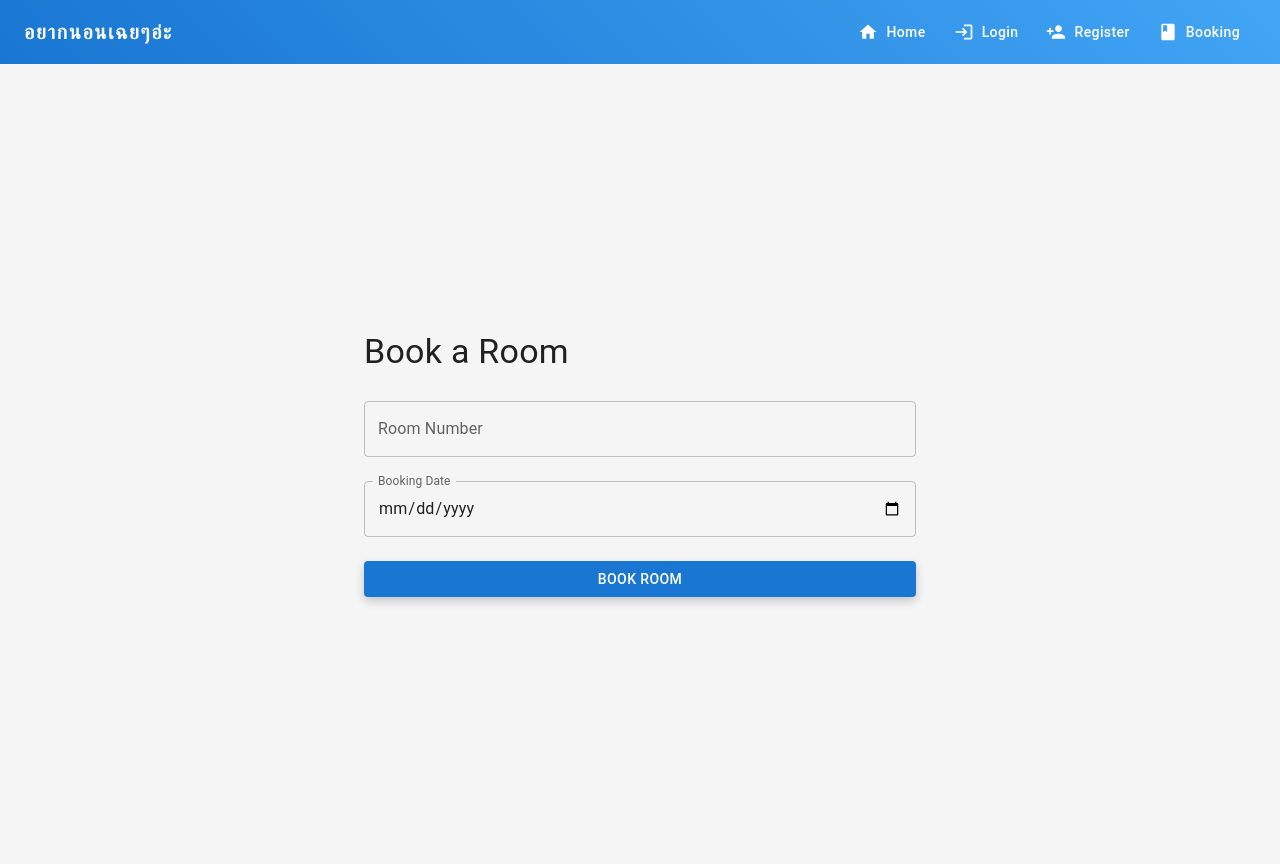
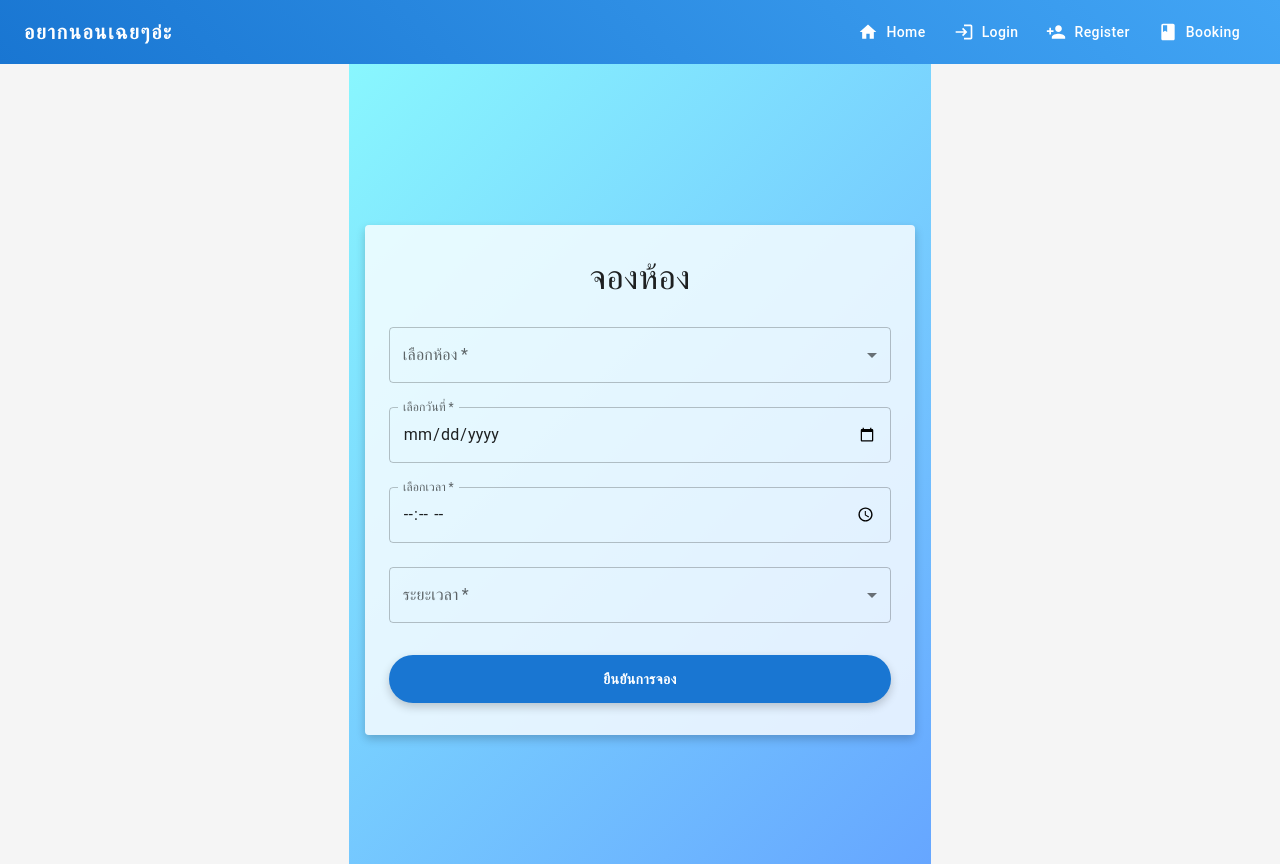
Before and after one commit to twk56/projectend, a React (Vite) app: page /booking in a window 1280 px wide. Built offline with nearby package versions, Linux system fonts and the light colour scheme.

Commit message:
modified:   src/components/Booking.jsx

```diff
--- a/src/components/Booking.jsx
+++ b/src/components/Booking.jsx
@@ -1,57 +1,125 @@
 import React, { useState } from 'react';
-import { Box, TextField, Button, Typography, Container } from '@mui/material';
+import {
+  Box,
+  Typography,
+  TextField,
+  Button,
+  MenuItem,
+  Alert,
+  Container,
+} from '@mui/material';
+import { styled } from '@mui/system';
+
+const StyledContainer = styled(Container)(({ theme }) => ({
+  background: 'rgba(255, 255, 255, 0.8)',
+  padding: theme.spacing(4),
+  borderRadius: theme.shape.borderRadius,
+  boxShadow: theme.shadows[5],
+  maxWidth: '500px',
+  marginTop: theme.spacing(4),
+}));
 
 const Booking = () => {
   const [room, setRoom] = useState('');
   const [date, setDate] = useState('');
+  const [time, setTime] = useState('');
+  const [duration, setDuration] = useState('');
+  const [message, setMessage] = useState('');
 
-  const handleBooking = (e) => {
+  const handleSubmit = (e) => {
     e.preventDefault();
-    console.log('Booking Room:', room, 'on Date:', date);
-    alert('Room booked successfully!');
+    // เพิ่มฟังก์ชันการจองห้องที่นี่
+    setMessage(`จองห้อง ${room} เรียบร้อยแล้วสำหรับวันที่ ${date} เวลา ${time} เป็นเวลา ${duration}`);
+    // รีเซ็ตฟอร์ม
+    setRoom('');
+    setDate('');
+    setTime('');
+    setDuration('');
   };
 
   return (
-    <Container
-      maxWidth="sm"
+    <Box
       sx={{
-        height: '80vh',
+        minHeight: '100vh',
+        background: 'linear-gradient(135deg, #89f7fe, #66a6ff)',
         display: 'flex',
-        flexDirection: 'column',
         justifyContent: 'center',
+        alignItems: 'center',
+        p: 2,
       }}
     >
-      <Typography variant="h4" gutterBottom>
-        Book a Room
+      <StyledContainer>
+        <Typography variant="h4" align="center" gutterBottom>
+          จองห้อง
         </Typography>
-      <form onSubmit={handleBooking}>
+        {message && (
+          <Alert severity="success" sx={{ mb: 2 }}>
+            {message}
+          </Alert>
+        )}
+        <form onSubmit={handleSubmit}>
           <TextField
-          label="Room Number"
+            select
+            label="เลือกห้อง"
+            value={room}
+            onChange={(e) => setRoom(e.target.value)}
             fullWidth
             margin="normal"
-          value={room}
-          onChange={(e) => setRoom(e.target.value)}
-        />
+            required
+          >
+            <MenuItem value="CO-WORKING">CO-WORKING</MenuItem>
+            <MenuItem value="Operating Systems">Operating Systems</MenuItem>
+            <MenuItem value="Data Management Systems">Data Management Systems</MenuItem>
+            <MenuItem value="Computer Room & Control Systems">Computer Room & Control Systems</MenuItem>
+          </TextField>
+
           <TextField
-          label="Booking Date"
+            label="เลือกวันที่"
             type="date"
+            value={date}
+            onChange={(e) => setDate(e.target.value)}
             fullWidth
             margin="normal"
             InputLabelProps={{ shrink: true }}
-          value={date}
-          onChange={(e) => setDate(e.target.value)}
+            required
           />
+
+          <TextField
+            label="เลือกเวลา"
+            type="time"
+            value={time}
+            onChange={(e) => setTime(e.target.value)}
+            fullWidth
+            margin="normal"
+            InputLabelProps={{ shrink: true }}
+            required
+          />
+
+          <TextField
+            select
+            label="ระยะเวลา"
+            value={duration}
+            onChange={(e) => setDuration(e.target.value)}
+            fullWidth
+            margin="normal"
+            required
+          >
+            <MenuItem value="30 นาที">30 นาที</MenuItem>
+            <MenuItem value="1 ชั่วโมง">1 ชั่วโมง</MenuItem>
+          </TextField>
+
           <Button
             type="submit"
             variant="contained"
             color="primary"
             fullWidth
-          sx={{ mt: 2 }}
+            sx={{ mt: 3, py: 1.5, fontWeight: 'bold', borderRadius: '30px' }}
           >
-          Book Room
+            ยืนยันการจอง
           </Button>
         </form>
-    </Container>
+      </StyledContainer>
+    </Box>
   );
 };
 
```
Lines whose indentation alone changed are shown as unchanged.
